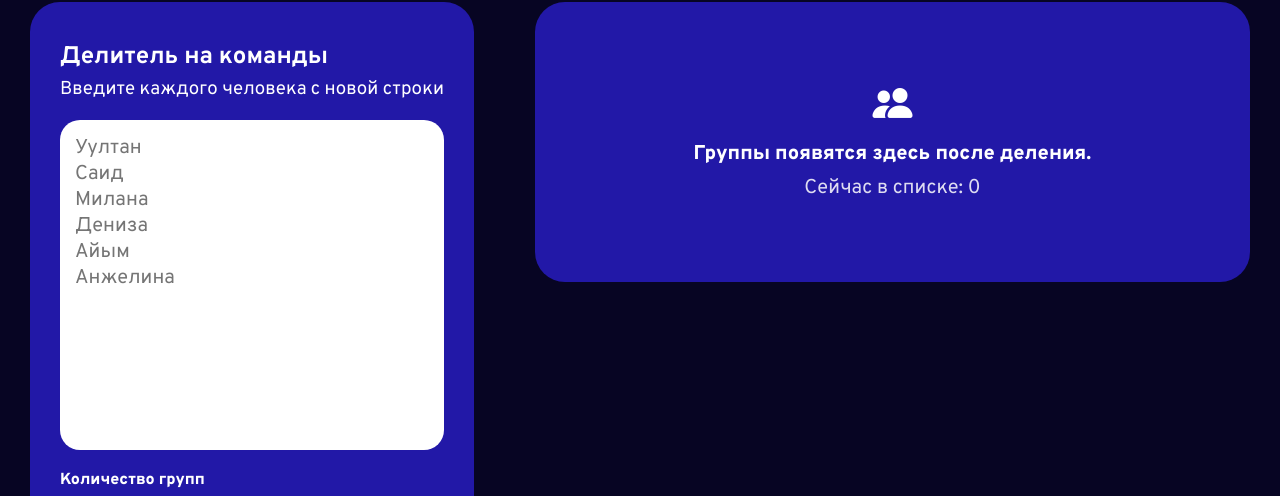
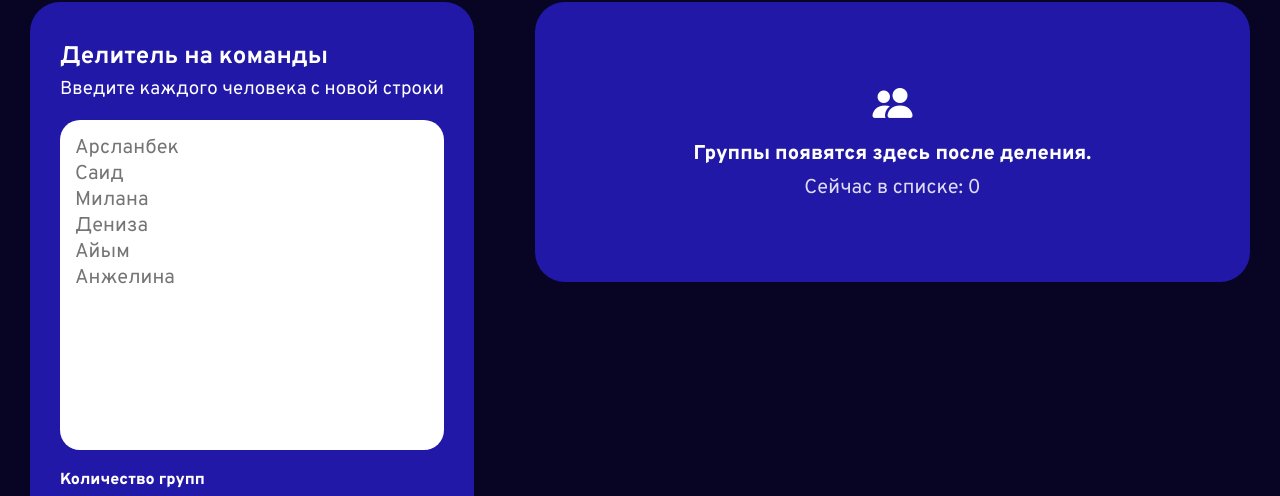
Before and after one commit to aidartheklutz/newTsiTools, a React (Vite) app: page /teamdiv in a window 1280 px wide. Shown: the part 108-604 px from the top of the page. Built offline with nearby package versions, Linux system fonts and the light colour scheme; a web font is replaced by a local one.

Commit message:
add google site verification

```diff
--- a/index.html
+++ b/index.html
@@ -21,6 +21,8 @@
 
     <!-- QRCODEJS LIBRARY -->
     <script src="https://cdnjs.cloudflare.com/ajax/libs/qrcodejs/1.0.0/qrcode.min.js"></script>
+
+    <meta name="google-site-verification" content="dZsJ_kXiaHHdZDL2L83_xm3MzyZ1OrHnNdSUOrJRZSA" />
   </head>
   <body>
     <div id="root"></div>
--- a/src/pages/TeamDiv/TeamDiv.jsx
+++ b/src/pages/TeamDiv/TeamDiv.jsx
@@ -26,7 +26,7 @@ const pickNames = [
   "Милана",
   "Чынгыз",
   "Атай",
-  "Уултан",
+  "Арсланбек",
   "Айдин",
 ];
 
```
